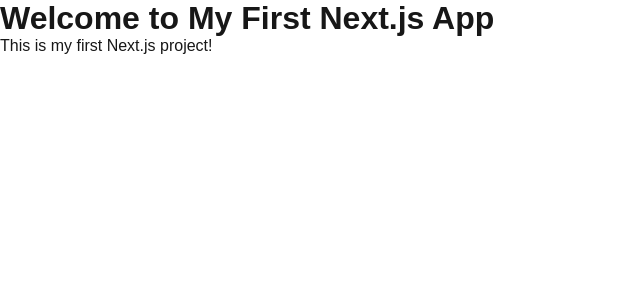
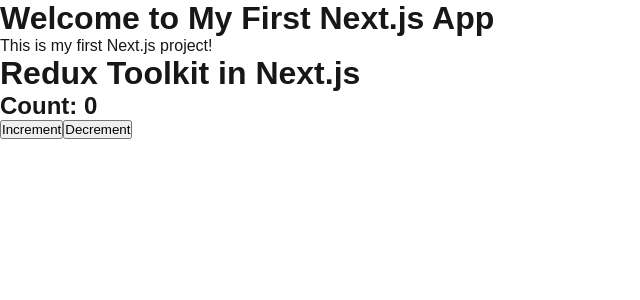
Before and after one commit to zainmalik33543/next, a Next.js app: page / in a window 1280 px wide. Shown: the top 300 px of the page, without its empty margins (0-640 px from the left). Built offline with nearby package versions, Linux system fonts and the light colour scheme.

Commit message:
Adding the redux store

```diff
--- a/package.json
+++ b/package.json
@@ -9,9 +9,11 @@
     "lint": "next lint"
   },
   "dependencies": {
+    "@reduxjs/toolkit": "^2.6.1",
     "mongoose": "^8.12.1",
     "next": "15.2.1",
     "react": "^19.0.0",
-    "react-dom": "^19.0.0"
+    "react-dom": "^19.0.0",
+    "react-redux": "^9.2.0"
   }
 }
--- /dev/null
+++ b/src/app/components/Counter.js
@@ -0,0 +1,18 @@
+// app/components/Counter.js
+"use client";
+
+import { useSelector, useDispatch } from "react-redux";
+import { increment, decrement } from "@/lib/slices/counterSlice";
+
+export default function Counter() {
+  const count = useSelector((state) => state.counter.value);
+  const dispatch = useDispatch();
+
+  return (
+    <div>
+      <h2>Count: {count}</h2>
+      <button onClick={() => dispatch(increment())}>Increment</button>
+      <button onClick={() => dispatch(decrement())}>Decrement</button>
+    </div>
+  );
+}
--- a/src/app/layout.js
+++ b/src/app/layout.js
@@ -1,5 +1,6 @@
 import { Geist, Geist_Mono } from "next/font/google";
 import "./globals.css";
+import ReduxProvider from "@/lib/store/Provider";
 
 const geistSans = Geist({
   variable: "--font-geist-sans",
@@ -20,7 +21,7 @@
   return (
     <html lang="en">
       <body className={`${geistSans.variable} ${geistMono.variable}`}>
-        {children}
+        <ReduxProvider>{children}</ReduxProvider>
       </body>
     </html>
   );
--- a/src/app/page.js
+++ b/src/app/page.js
@@ -1,8 +1,12 @@
+import Counter from "./components/Counter";
+
 export default function Home() {
   return (
     <div>
       <h1>Welcome to My First Next.js App</h1>
       <p>This is my first Next.js project!</p>
+      <h1>Redux Toolkit in Next.js</h1>
+      <Counter />
     </div>
   );
 }
--- /dev/null
+++ b/src/lib/slices/counterSlice.js
@@ -0,0 +1,25 @@
+// lib/slices/counterSlice.js
+import { createSlice } from "@reduxjs/toolkit";
+
+const initialState = {
+  value: 0,
+};
+
+const counterSlice = createSlice({
+  name: "counter",
+  initialState,
+  reducers: {
+    increment: (state) => {
+      state.value += 1;
+    },
+    decrement: (state) => {
+      state.value -= 1;
+    },
+    incrementByAmount: (state, action) => {
+      state.value += action.payload;
+    },
+  },
+});
+
+export const { increment, decrement, incrementByAmount } = counterSlice.actions;
+export default counterSlice.reducer;
--- /dev/null
+++ b/src/lib/store/Provider.js
@@ -0,0 +1,9 @@
+// lib/store/Provider.js
+"use client";
+
+import { Provider } from "react-redux";
+import { store } from "./store";
+
+export default function ReduxProvider({ children }) {
+  return <Provider store={store}>{children}</Provider>;
+}
--- /dev/null
+++ b/src/lib/store/store.js
@@ -0,0 +1,9 @@
+// lib/store.js
+import { configureStore } from "@reduxjs/toolkit";
+import counterReducer from "../slices/counterSlice"; // Example slice
+
+export const store = configureStore({
+  reducer: {
+    counter: counterReducer, // Add reducers here
+  },
+});
```
Also changed, not shown: 1 other file (tests, documents, lock files or other folders).
